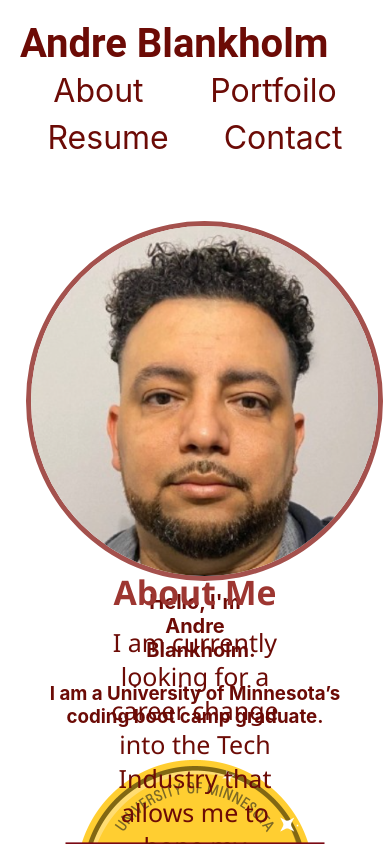
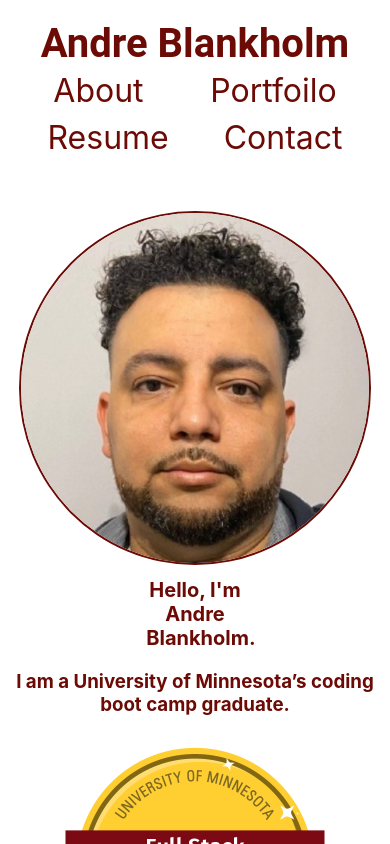
Before and after one commit to AndreBlankholm/Portfolio, a React (Create React App) app: page / in a window 390 px wide. Shown: the top 844 px of the page. Built offline with nearby package versions, Linux system fonts and the light colour scheme.

Commit message:
added display media sreen queries

```diff
--- a/src/components/About/About.css
+++ b/src/components/About/About.css
@@ -1,8 +1,9 @@
+.container-header {
+  min-height: 70vh;
+  display: flex;
+  flex-direction: column;
 
-
-.container-header {
-height: 70vh;
-
+  margin-bottom: auto;
 }
 
 .about-container {
@@ -10,20 +11,28 @@ height: 70vh;
 }
 
 .introduction {
- padding: 10px;
- display: flex;
+  display: flex;
+  flex-direction: row;
+  display: flex;
+  align-items: center;
+  justify-content: space-evenly;
  flex-wrap: wrap;
+}
 
+.profile-image-container {
+  display: flex;
+  flex: row;
+  justify-content: space-evenly;
 }
 
 .profile-image {
-  border: solid 5px rgb(164, 81, 77);
+  border: solid 2px rgb(108, 11, 6);
   border-radius: 50%;
   height: 350px;
 }
 
 .intro {
- align-items: center;
+  align-items: center;
 }
 
 .intro h2 {
@@ -56,11 +65,7 @@ height: 70vh;
   width: 300px;
   flex-shrink: 2;
   margin: auto;
-
-
-
 }
-
 
 .container-about-me {
   display: flex;
@@ -69,27 +74,20 @@ height: 70vh;
   margin-bottom: 3px;
 }
 
-.introduction {
-  height: 40vh;
-  display: flex;
-  align-items: center;
-  justify-content: space-evenly;
-  flex-wrap: wrap;
-  margin-bottom: auto;
-}
-
 .about-me-header {
   font-size: 4vh;
-  font-family: 'Segoe UI', 'Roboto', 'Oxygen', 'Ubuntu', 'Cantarell', 'Fira Sans', 'Droid Sans', 'Helvetica Neue', sans-serif;
+  font-family: "Segoe UI", "Roboto", "Oxygen", "Ubuntu", "Cantarell",
+    "Fira Sans", "Droid Sans", "Helvetica Neue", sans-serif;
   font-weight: bold;
-  color:rgb(157, 54, 49) ;
+  color: rgb(108, 11, 6);
   text-align: center;
 }
 
 .about-ptags {
   padding: 10px 90px 10px 90px;
   margin: auto;
-  font-family: 'Segoe UI', 'Roboto', 'Oxygen', 'Ubuntu', 'Cantarell', 'Fira Sans', 'Droid Sans', 'Helvetica Neue', sans-serif;
-    font-size: 25px;
-    color: rgb(108, 11, 6);
+  font-family: "Segoe UI", "Roboto", "Oxygen", "Ubuntu", "Cantarell",
+    "Fira Sans", "Droid Sans", "Helvetica Neue", sans-serif;
+  font-size: 25px;
+  color: rgb(108, 11, 6);
 }
--- a/src/components/About/About.js
+++ b/src/components/About/About.js
@@ -5,11 +5,13 @@ function About() {
   return (
     <div className="container-header">
       <div className="introduction">
-        <img
-          className="profile-image"
-          src={require("../../assests/images/Portfolio.png")}
-          alt="Andre Blankolm's straight faced"
-        ></img>
+        <div className="proflie-image-container">
+          <img
+            className="profile-image"
+            src={require("../../assests/images/Portfolio.png")}
+            alt="Andre Blankolm's straight faced"
+          ></img>
+        </div>
         <div className="intro">
           <h2>Hello, I'm Andre Blankholm.</h2>
           <br />
--- a/src/components/Contact/Contact.css
+++ b/src/components/Contact/Contact.css
@@ -1,15 +1,6 @@
-.control {
-  width: 100%;
-  padding: 10px;
-  margin-top: 5px;
-  margin-bottom: 55px;
-}
 
-.contact-container {
-  margin-top: 2%;
 
-  height: 60vh;
-}
+
 
 .form-map-container {
   display: flex;
@@ -19,6 +10,8 @@
   margin-right: auto;
   height: 100%;
   justify-content: space-evenly;
+  margin-top: 2%;
+
 }
 
 .form-container {
@@ -29,6 +22,16 @@
   width: 30%;
 }
 
+.control {
+  width: 100%;
+  margin-top: 5px;
+}
+
+
+
+
+
+
 .h1-name-container {
   display: flex;
   flex-direction: column;
@@ -37,7 +40,7 @@
 }
 
 .h1-name-container h1 {
-  font-size: 50px;
+  font-size: 30px;
   text-align: center;
   color: rgb(120, 28, 23);
 }
@@ -54,14 +57,13 @@
   text-align: center;
 }
 
-.i-frame-container {
+.iframe-container {
   display: flex;
   flex-direction: column;
   padding: 10px;
 }
 
-.i-frame-container h1 {
-  font-size: 80px;
+.iframe-container span {
   text-align: center;
   padding: 20px;
   color: rgb(120, 28, 23);
@@ -69,7 +71,7 @@
   font-weight: 600;
 }
 
-.i-frame-link {
+.map-iframe {
   border: solid 2px rgb(189, 177, 177);
   border-radius: 5%;
   height: 78%;
@@ -77,6 +79,7 @@
 
 .formset {
   color: rgb(120, 28, 23) !important;
-  font-size: 30px !important;
+
+
 
 }
--- a/src/components/Contact/Contact.js
+++ b/src/components/Contact/Contact.js
@@ -42,13 +42,13 @@ export const Contact = () => {
   };
   //make sure your variables in the return are the same on you emailjs site
   return (
-    <section className="contact-container">
-      <div className="form-map-container">
+
+      <section className="form-map-container">
         <div className="form-container">
           <form className="form" md={12} ref={form} onSubmit={sendEmail}>
             <div className="h1-name-container">
               <h1>Contact Me</h1>
-              <FormControl className="formset" variant="standard" required color="primary">
+              <FormControl  variant="standard" required color="warning">
                 <InputLabel htmlFor="component-simple" className="formset" >Name</InputLabel>
                 <OutlinedInput
                   className="control"
@@ -58,7 +58,7 @@ export const Contact = () => {
                   name="user_name"
                 />
               </FormControl>
-              <FormControl className="row" variant="standard" required color="warning">
+              <FormControl variant="standard" required color="warning">
                 <InputLabel htmlFor="component-simple" className="formset">Email</InputLabel>
                 <OutlinedInput
                   className="control"
@@ -80,6 +80,7 @@ export const Contact = () => {
                 defaultValue=""
                 required
                 color="warning"
+                className="control"
 
               ></TextField>
               <div className="button">
@@ -97,18 +98,18 @@ export const Contact = () => {
             </div>
           </form>
         </div>
-        <div className="i-frame-container">
-          <h1>I AM LOCATED IN COTTAGE GROVE MINNESOTA</h1>
+        <div className="iframe-container">
+          <span>I AM LOCATED IN COTTAGE GROVE MINNESOTA</span>
           <iframe
-            className="i-frame-link"
+            className="map-iframe"
             src="https://www.google.com/maps/embed?pb=!1m18!1m12!1m3!1d90568.12400075485!2d-93.0243668840206!3d44.81639237404564!2m3!1f0!2f0!3f0!3m2!1i1024!2i768!4f13.1!3m3!1m2!1s0x87f7d001bd0cdabf%3A0xafbfc7433e84312!2sCottage%20Grove%2C%20MN!5e0!3m2!1sen!2sus!4v1681854120597!5m2!1sen!2sus"
             loading="lazy"
             referrerPolicy="no-referrer-when-downgrade"
             title="map"
           ></iframe>
         </div>
-      </div>
-    </section>
+      </section>
+
   );
 };
 
--- a/src/components/Footer/Footer.css
+++ b/src/components/Footer/Footer.css
@@ -1,11 +1,9 @@
-
 .social-icons {
   display: flex;
   flex-direction: row;
   justify-content: center;
   margin: 1rem;
 }
-
 
 .icon-container {
   display: flex;
@@ -17,7 +15,7 @@
 
 .icon {
   height: 4rem !important;
-    width:4rem;
+  width: 4rem;
   margin: 10px;
   flex: 2;
 }
@@ -33,3 +31,9 @@
 .footer {
   margin-top: auto;
 }
+
+@media screen and (max-width: 768px) {
+  .footer-container {
+    display: none;
+  }
+}
--- a/src/components/Header/NavBar.css
+++ b/src/components/Header/NavBar.css
@@ -20,7 +20,7 @@
   color: rgb(108, 11, 6);
   font-family: "Roboto", "Oxygen", "Ubuntu", "Cantarell", "Fira Sans",
     "Droid Sans", "Helvetica Neue", sans-serif;
-    font-weight: 650;
+  font-weight: 650;
 }
 
 .navItems {
@@ -45,3 +45,19 @@
   justify-content: space-between;
   align-items: center;
 }
+
+@media screen and (max-width: 965px) {
+  .navBarTitle {
+    display: block;
+    width: 100%;
+    text-align: center;
+  }
+}
+
+@media screen and (max-width: 965px) {
+  .navbarLinks{
+    justify-content: center;
+    width: 100%;
+    text-align: center;
+  }
+}
```
Lines whose indentation alone changed are shown as unchanged.
